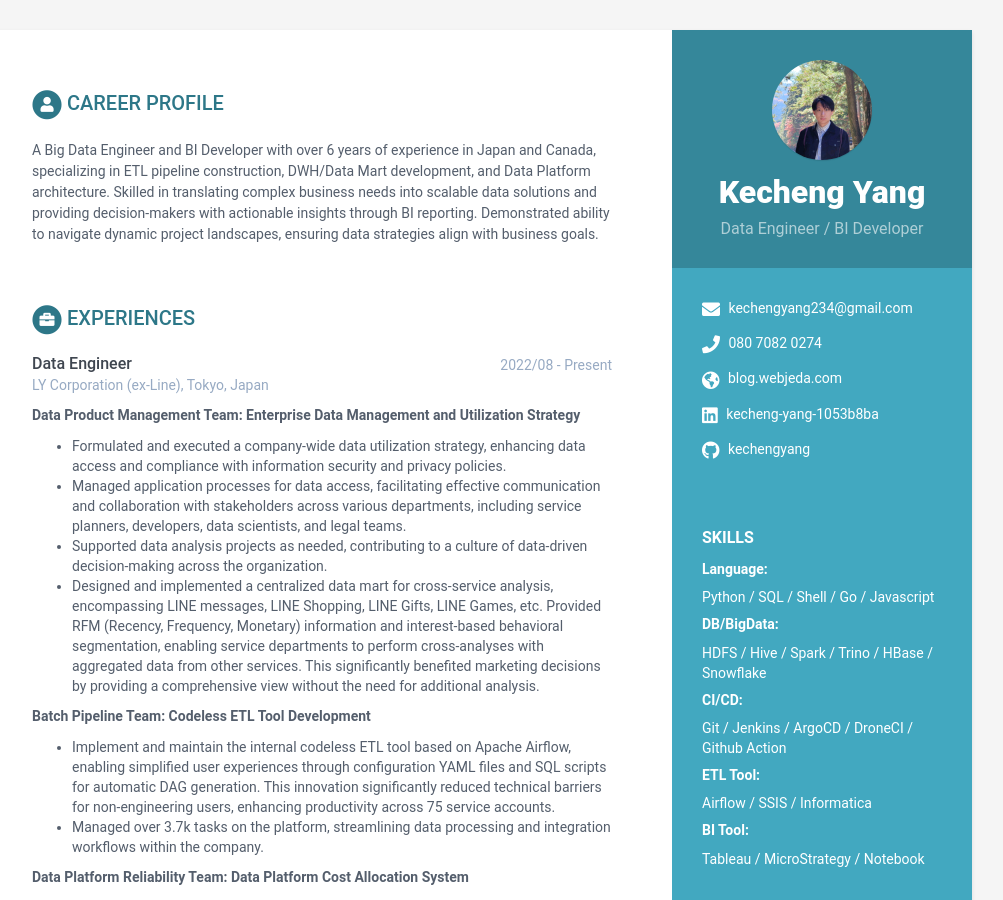
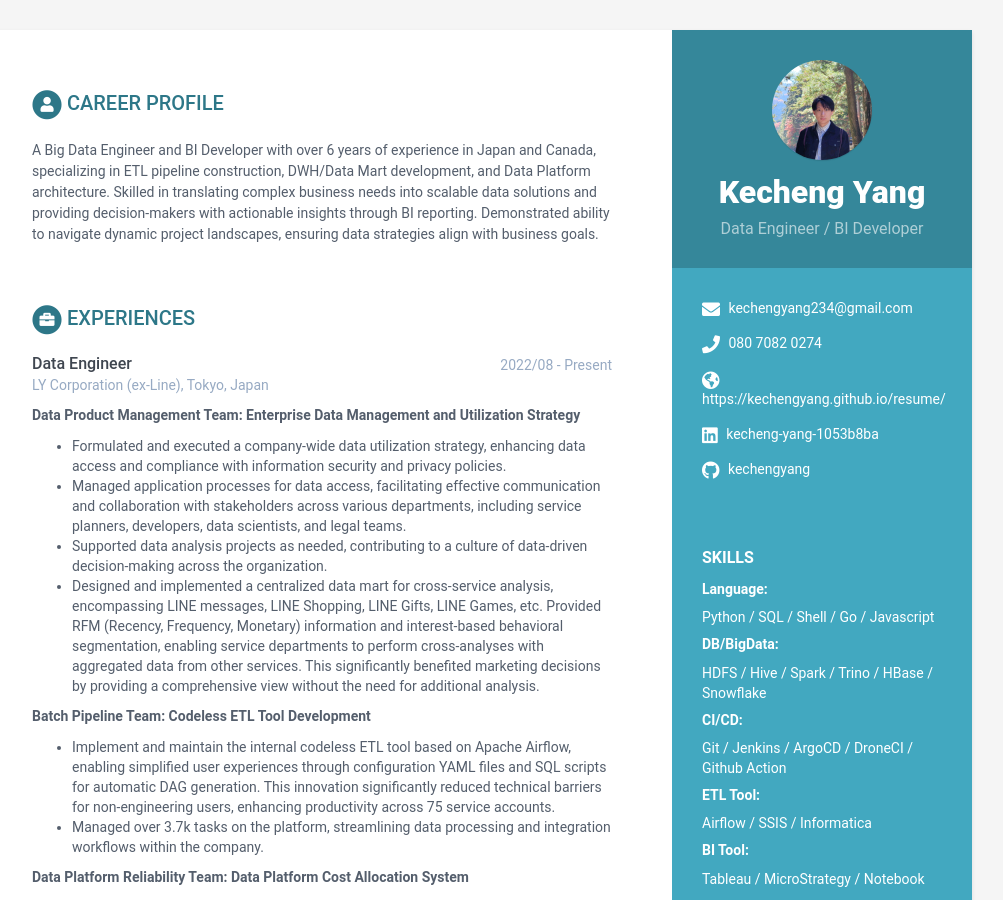
Before and after one commit to kechengyang/cv, a Jekyll site: the page built from index.html, in a window 1280 px wide and 900 px high. Shown: the whole window, without its empty margins (168-1171 px from the left). Built offline with Jekyll 4.4.1, drawn with Linux system fonts in a browser that asks for light colours.

Commit message:
Change site

```diff
--- a/_data/data.yml
+++ b/_data/data.yml
@@ -16,7 +16,7 @@ sidebar:
   email: kechengyang234@gmail.com
   phone: 080 7082 0274
   citizenship:
-  website: blog.webjeda.com #do not add http://
+  website: https://kechengyang.github.io/resume/
   linkedin: kecheng-yang-1053b8ba
   github: kechengyang
   telegram: # add your nickname without '@' sign
```
